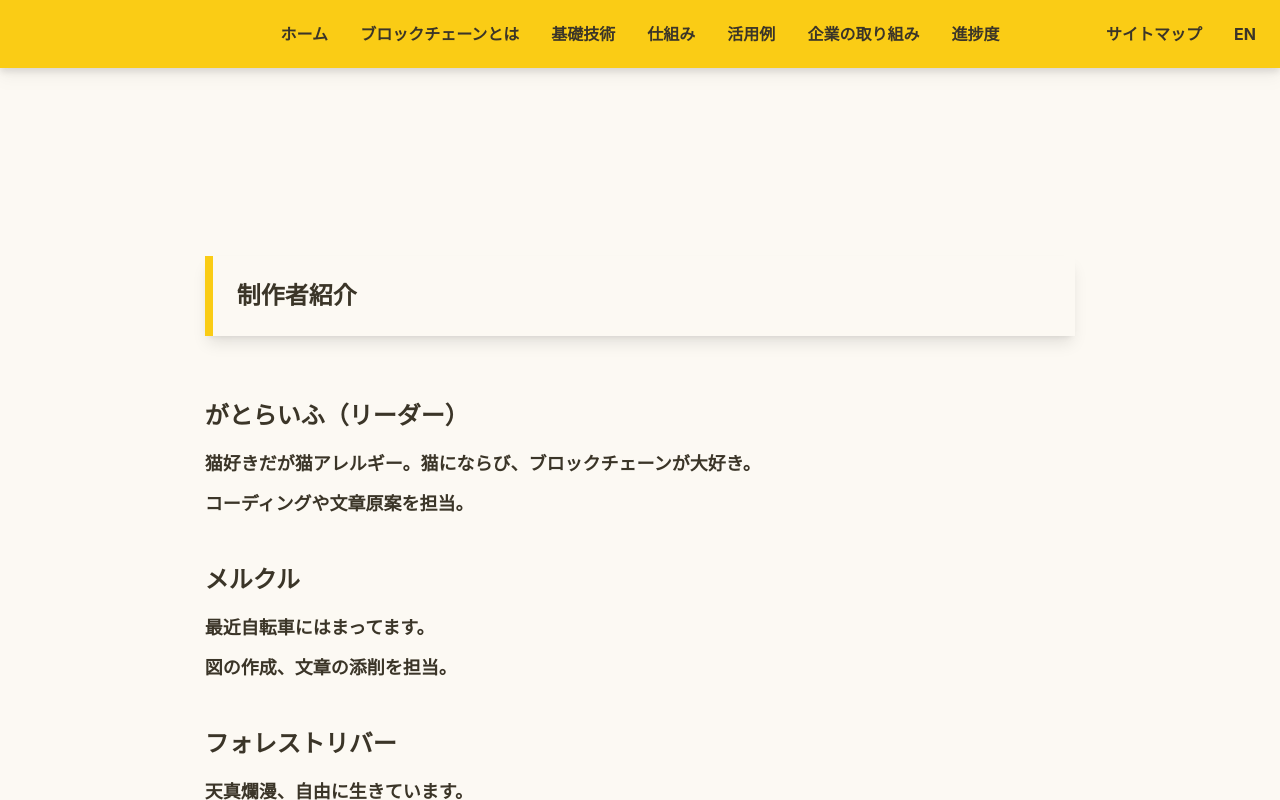
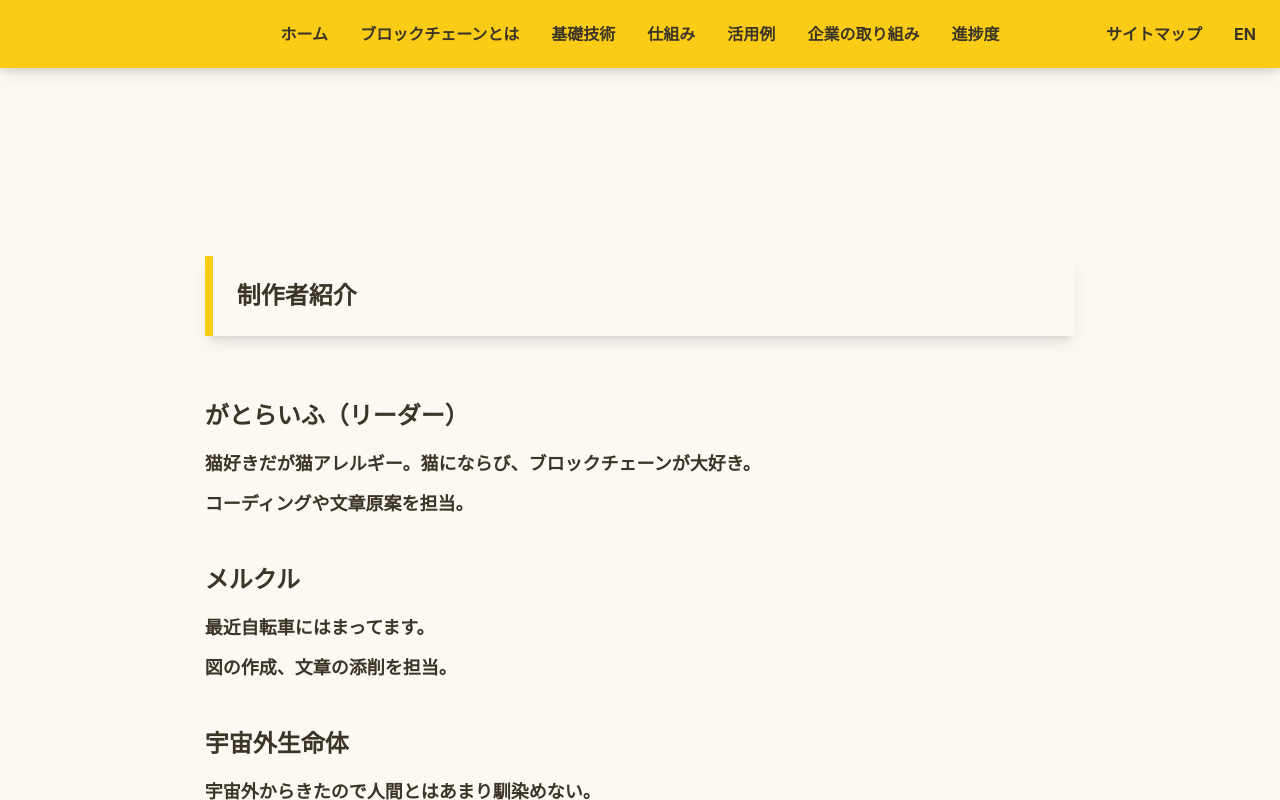
Before and after one commit to gatolife-creator/webcontest, a React (Create React App) app: page /creators.html in a window 1280 px wide. Built offline with nearby package versions, Linux system fonts and the light colour scheme; what prettier-plugin-tailwindcss would draw is missing.

Commit message:
制作者紹介を修正。

```diff
--- a/src/pages/Creators.tsx
+++ b/src/pages/Creators.tsx
@@ -24,9 +24,13 @@ export const Creators = () => {
             図の作成、文章の添削を担当。
           </p>
 
-          <h2 className="mb-3 text-2xl">フォレストリバー</h2>
+          <h2 className="mb-3 text-2xl">宇宙外生命体</h2>
           <p className="mb-10">
-            天真爛漫、自由に生きています。
+            宇宙外からきたので人間とはあまり馴染めない。
+            <br />
+            最近は小さな箱型の機械にハマっている。
+            <br />
+            声量が大きいので近づくことなかれ。
             <br />
             キャラクターデザインを担当。
           </p>
```
